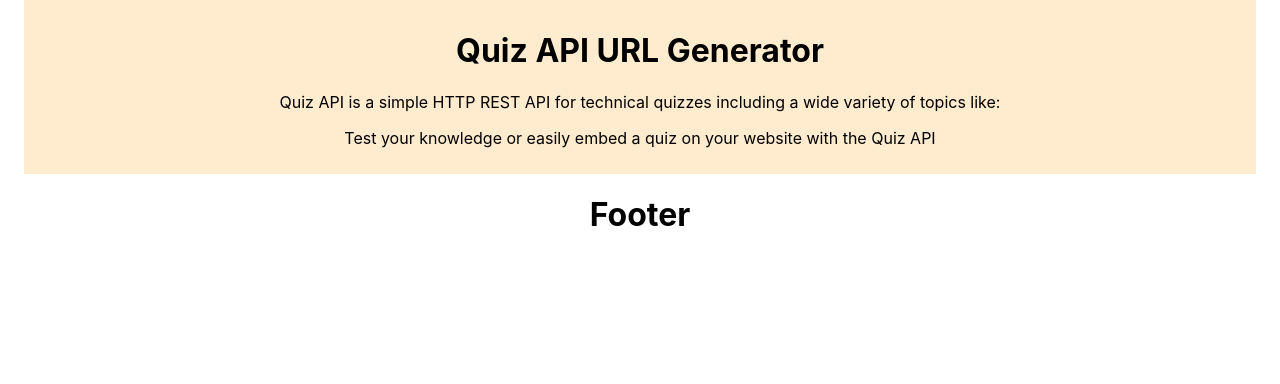
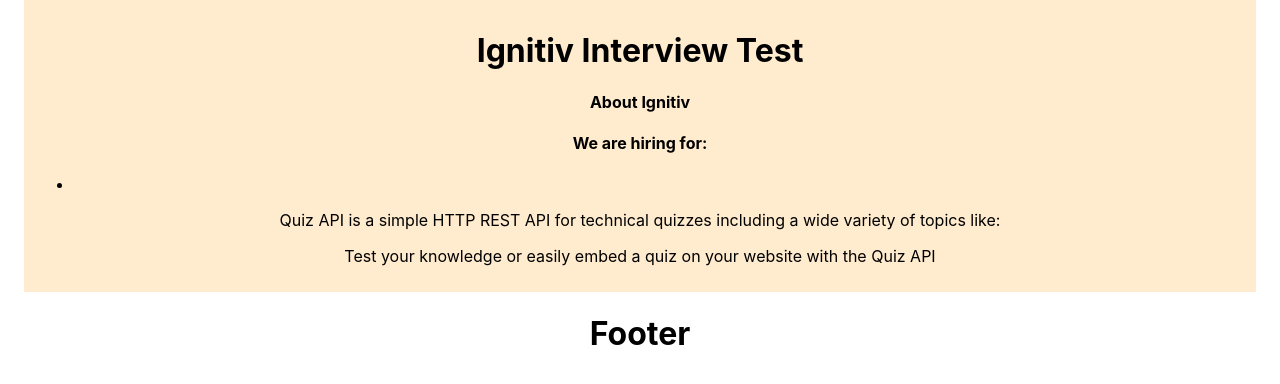
Before and after one commit to KrishnaMohan123-pro/react-demo-ignitiv, a React (Create React App) app: page / in a window 1280 px wide. Shown: the top 384 px of the page. Built offline with nearby package versions, Linux system fonts and the light colour scheme.

Commit message:
revised file home page

```diff
--- a/src/pages/Home/index.jsx
+++ b/src/pages/Home/index.jsx
@@ -3,7 +3,13 @@
 export default function Home() {
 return (
     <div class="main">
-        <h1>Quiz API URL Generator</h1>
+        <h1>Ignitiv Interview Test</h1>
+        <h4>About Ignitiv</h4>
+        <p></p>
+        <h4>We are hiring for:</h4>
+        <ul>
+            <li></li>
+        </ul>
         <p>Quiz API is a simple HTTP REST API for technical quizzes including a wide variety of topics like:</p>
         <p>Test your knowledge or easily embed a quiz on your website with the Quiz API</p>
     </div>
```
